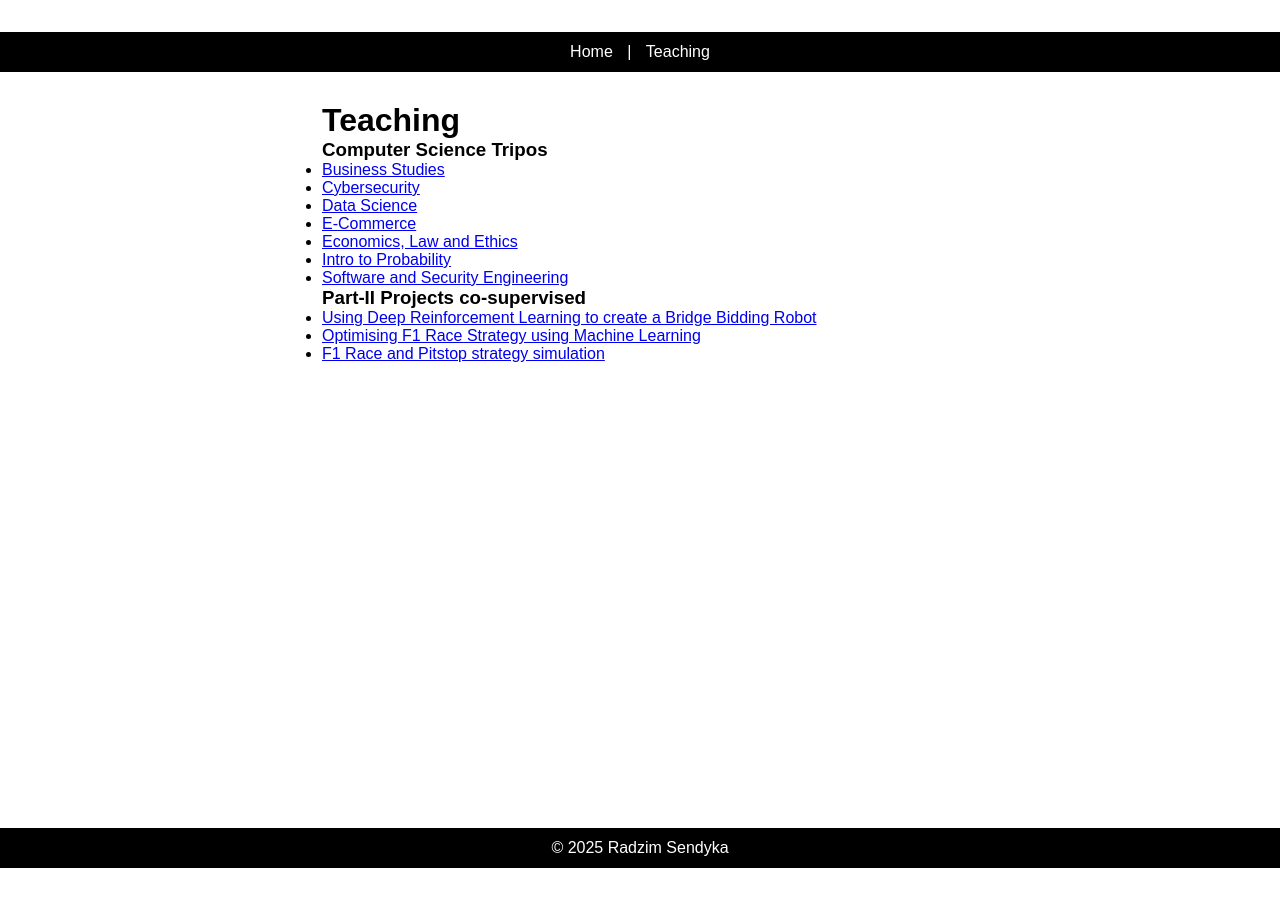
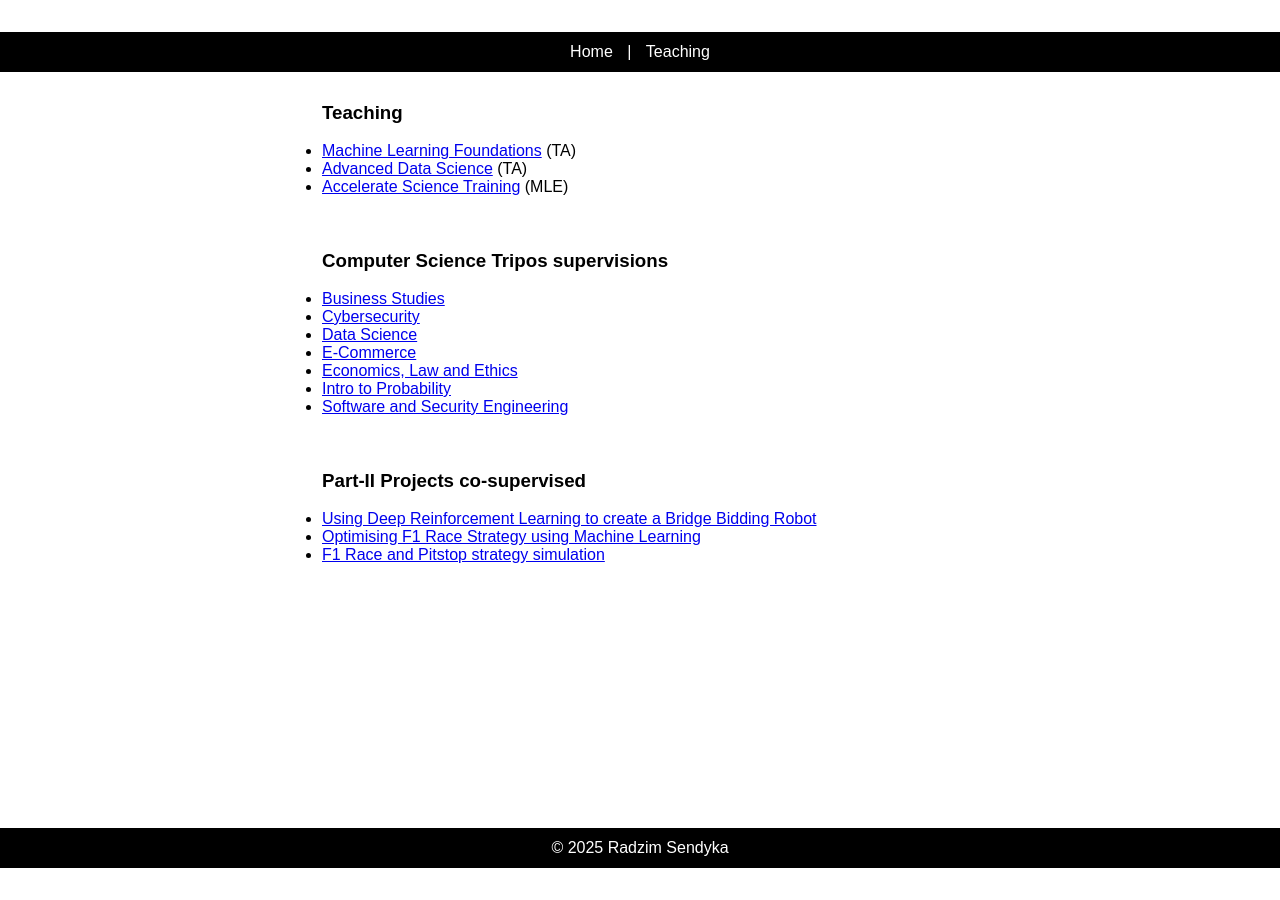
Before and after one commit to Radzim/radzim.github.io, a Jekyll site: the page built from teaching/index.md, in a window 1280 px wide. Built offline with Jekyll 4.4.1, drawn with Linux system fonts in a browser that asks for light colours.

Commit message:
Update index.md

```diff
--- a/teaching/index.md
+++ b/teaching/index.md
@@ -1,14 +1,17 @@
 ---
 layout: default
-title: Supervisions
+title: Teaching
 ---
 
-# Teaching
+### Teaching
+<br>
+- [Machine Learning Foundations](https://mlatcl.github.io/mlfc/) (TA)
+- [Advanced Data Science](https://mlatcl.github.io/advds/) (TA)
+- [Accelerate Science Training](https://docs.science.ai.cam.ac.uk/training/) (MLE)
 
-
-
-### Computer Science Tripos
-
+<br><br><br>
+### Computer Science Tripos supervisions
+<br>
 - [Business Studies](business-studies)
 - [Cybersecurity](cybersecurity)
 - [Data Science](data-science)
@@ -17,10 +20,9 @@ title: Supervisions
 - [Intro to Probability](intro-to-probability)
 - [Software and Security Engineering](software-and-security-engineering)
 
-
-
+<br><br><br>
 ### Part-II Projects co-supervised
-
+<br>
 - [Using Deep Reinforcement Learning to create a Bridge Bidding Robot](https://www.cl.cam.ac.uk/teaching/projects/archive/2024/ojs30-dissertation.pdf)
 - [Optimising F1 Race Strategy using Machine Learning](https://www.cl.cam.ac.uk/teaching/projects/overseers/archive.html)
 - [F1 Race and Pitstop strategy simulation](https://www.cl.cam.ac.uk/teaching/projects/overseers/archive.html)
```
